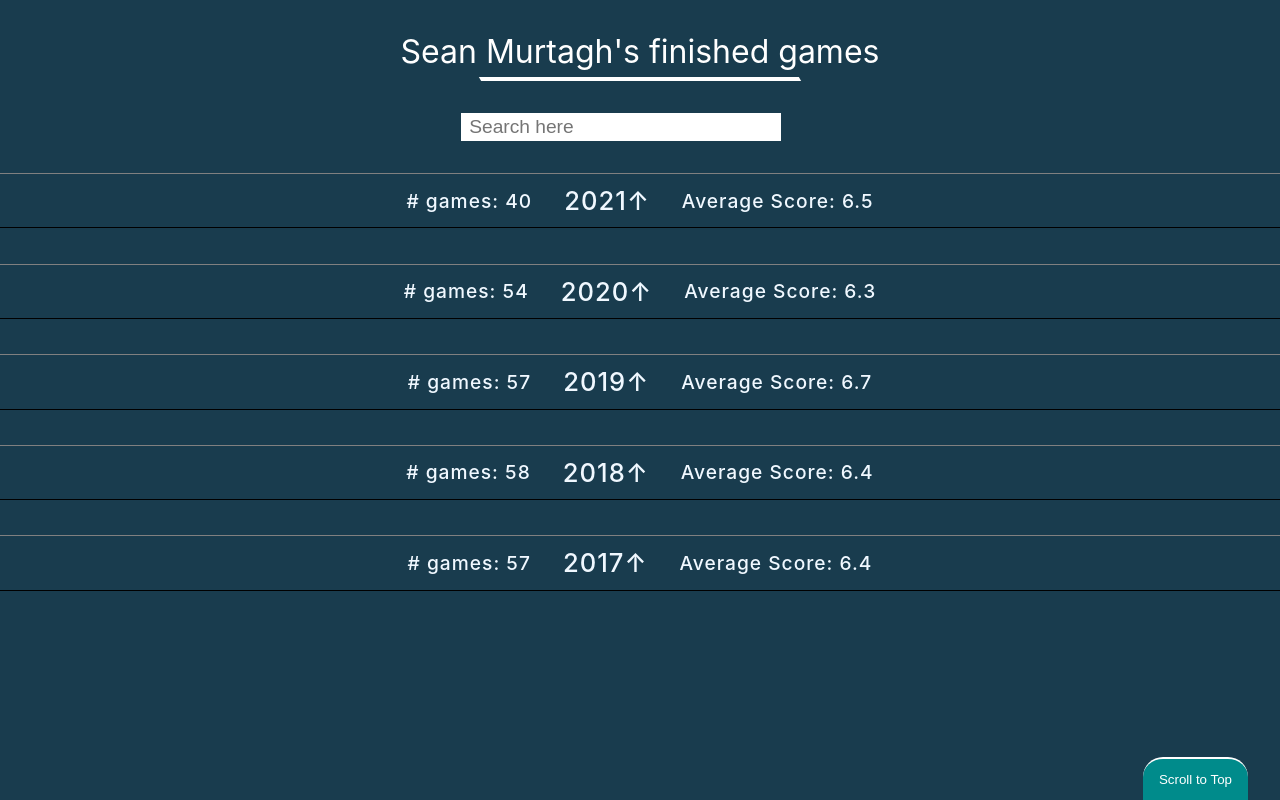
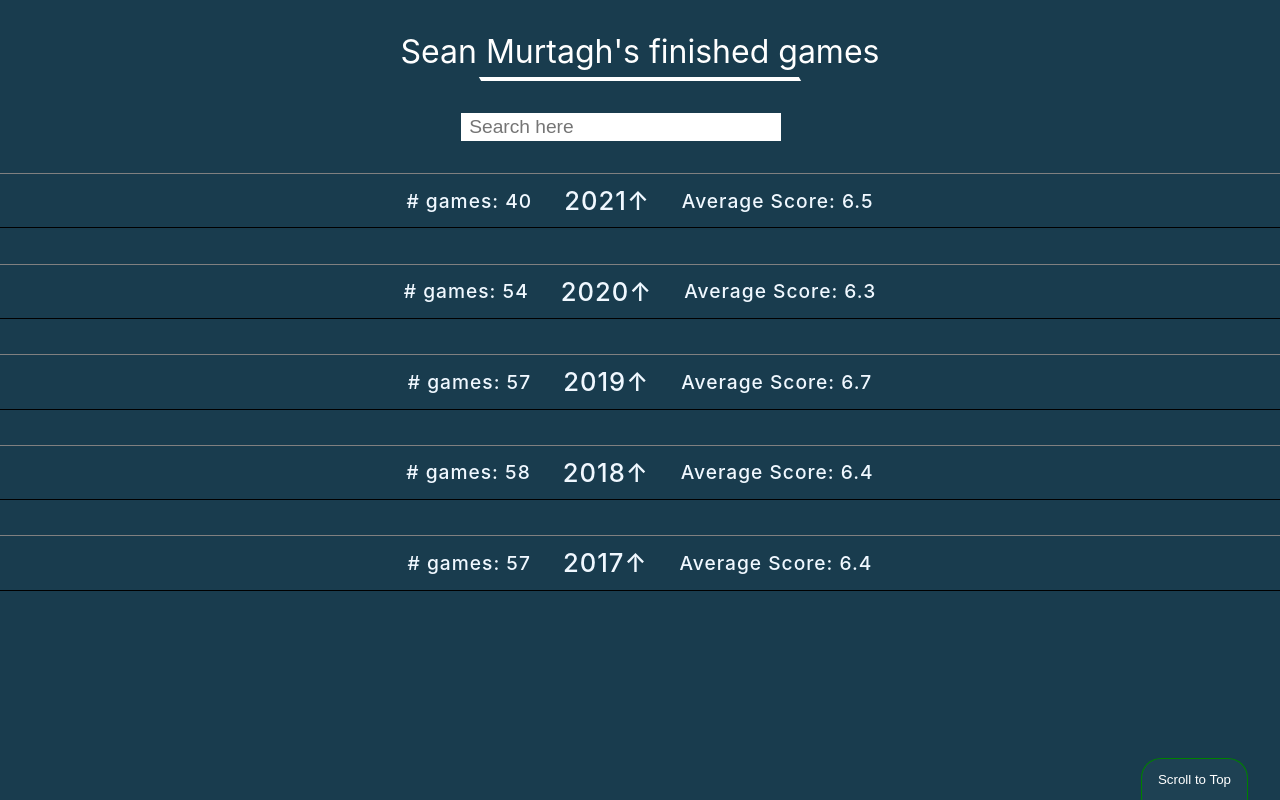
Before and after one commit to Shoozle/finished-games, a React (Create React App) app: page / in a window 1280 px wide. Built offline with nearby package versions, Linux system fonts and the light colour scheme.

Commit message:
button css

```diff
--- a/src/App.css
+++ b/src/App.css
@@ -1,7 +1,7 @@
 :root {
   --primary-color-dark: rgb(25, 60, 78);
   --primary-color-light: rgb(30, 65, 83);
-  --secondary-color-dark: rgb(54, 105, 101);
+  --secondary-color-dark: rgb(56, 109, 105);
 }
 
 *,
--- a/src/components/Button.module.css
+++ b/src/components/Button.module.css
@@ -1,19 +1,18 @@
 .btn {
     max-width: 20rem;
     border-radius: 20px 20px 0 0;
-    background-color: darkcyan;
-    border: none;
-    border-top: 2px solid white;
+    background-color: var(--primary-color-light);
+    border: 1px solid green;
+    border-bottom: none;
     color: white;
     position: fixed;
     bottom: 0;
     right: 0;
     margin-right: 2rem;
     padding: .8rem 1rem;
-    outline: none;
 }
 
 .btn:hover {
-    background-color: rgb(46, 46, 170);
+    background-color: var(--secondary-color-dark);
     cursor: pointer;
 }
--- a/src/components/Searchbar.module.css
+++ b/src/components/Searchbar.module.css
@@ -20,9 +20,10 @@
 }
 
 .Searchbar button{
-    border-radius: 50%;
+    color: white;
+    border-radius: 100%;
     padding: .4rem;
-    background-color: green;
+    background-color: var(--secondary-color-dark);
     border: none;
     outline: none;
     cursor: pointer;
```
Also changed, not shown: 1 other file (tests, documents, lock files or other folders).
